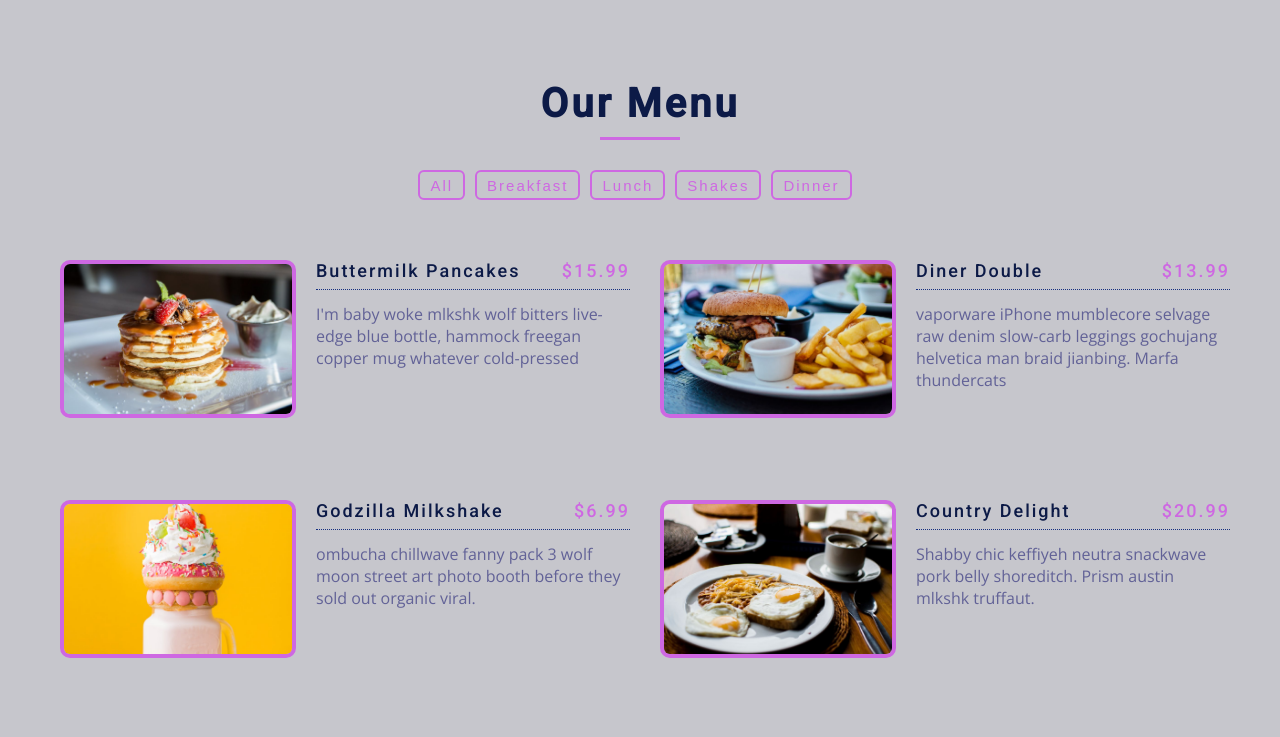
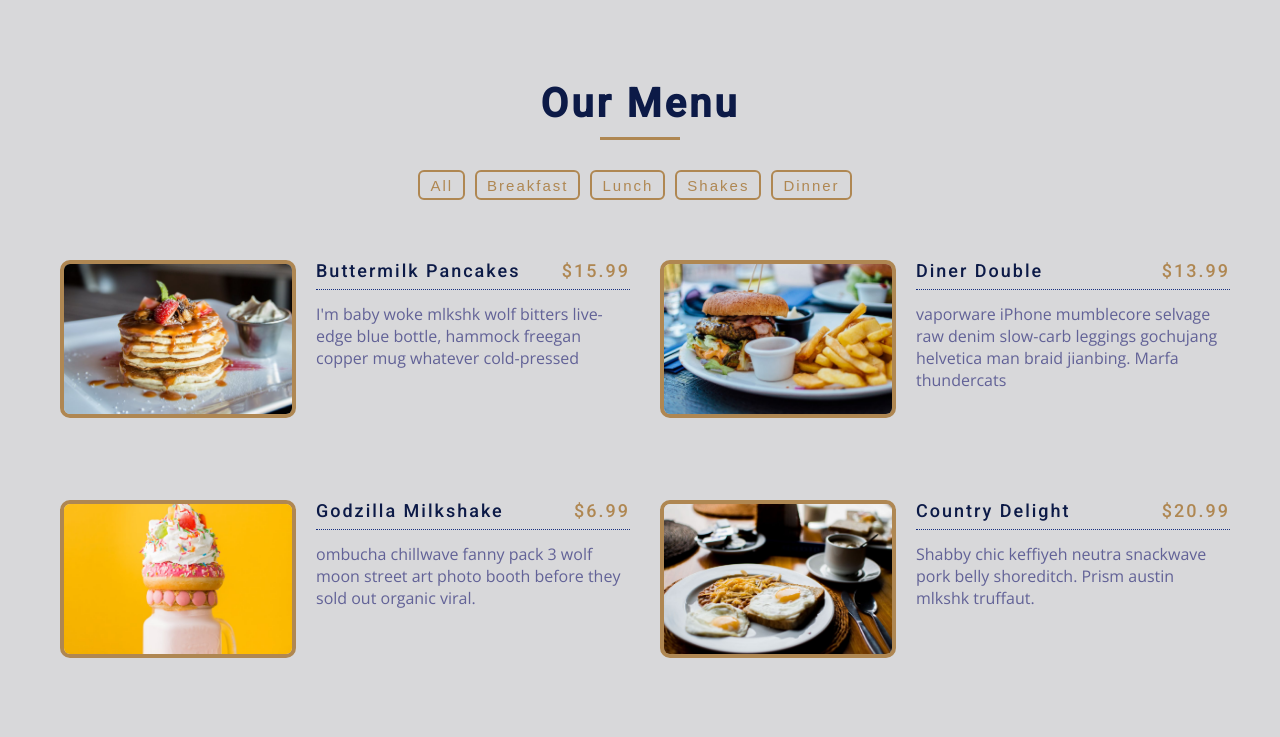
Before and after one commit to saglamburcu/menu-project, a plain HTML site: page index.html in a window 1280 px wide. Both pictures are taken after a click on the button "All". Shown: the top 737 px of the page. Drawn offline with nearby package versions, Linux system fonts and the light colour scheme.

Commit message:
An event has been added to change the color of the button when hovering over it.

```diff
--- a/css/style.css
+++ b/css/style.css
@@ -5,7 +5,7 @@
 
 body {
   font-family: 'Roboto', sans-serif;
-  background-color: rgb(198, 198, 204);
+  background-color: rgb(216, 216, 218);
 
 }
 
@@ -28,7 +28,7 @@ h1 {
 .line {
   width: 80px;
   height: 3px;
-  background-color: rgb(206, 104, 226);
+  background-color: rgb(175, 135, 82);
   margin: 3px auto;
 }
 
@@ -43,8 +43,8 @@ button {
   height: 30px;
   width: auto;
   padding: 5px 10px;
-  border: 2px solid rgb(206, 104, 226);
-  color: rgb(206, 104, 226);
+  border: 2px solid rgb(175, 135, 82);
+  color: rgb(175, 135, 82);
   font-size: 15px;
   letter-spacing: 2px;
   border-radius: 6px;
@@ -69,13 +69,15 @@ button {
 img {
   min-width: 40%;
   height: 150px;
-  object-fit: cover; /*içerik kutusuna nesneyi en/boy oranını koruyarak, mümkün olduğunca uzatarak veya mümkün olduğunca fazla yer kaplayacak şekilde yerleştirmeyi sağlar.*/
-  border: 4px solid rgb(206, 104, 226);
+  object-fit: cover;
+  border: 4px solid rgb(175, 135, 82);
   border-radius: 10px;
 }
 
 .item-info {
   margin-left: 20px;
+
+
 }
 
 header {
@@ -95,7 +97,7 @@ h6 {
 
 .price {
   font-size: 18px;
-  color: rgb(206, 104, 226);
+  color: rgb(175, 135, 82);
   font-weight: 500;
   letter-spacing: 2px;
 }
@@ -111,3 +113,8 @@ h6 {
   font-family: 'Open Sans', sans-serif;
   color: rgb(98, 98, 151);
 }
+
+.color-button {
+  color: #fff;
+  background-color: rgb(175, 135, 82);
+}
--- a/js/script.js
+++ b/js/script.js
@@ -181,3 +181,22 @@ dinnerBtn.addEventListener("click", function() {
     content.innerHTML = dinnerMenu;
   })
 })
+
+// To change the color of the button when hovering over it.
+let buttons = document.querySelectorAll("button")
+
+buttons.forEach(btn => {
+  //console.log(btn)
+  btn.addEventListener("mouseover", function(e) {
+    //console.log(e)
+    // console.log(e.currentTarget)
+    let button = e.currentTarget;
+    button.classList.add("color-button")
+
+    btn.addEventListener("mouseout", function(item) {
+      if (item != btn) {
+        button.classList.remove("color-button")
+      }
+    })
+  })
+})
```
